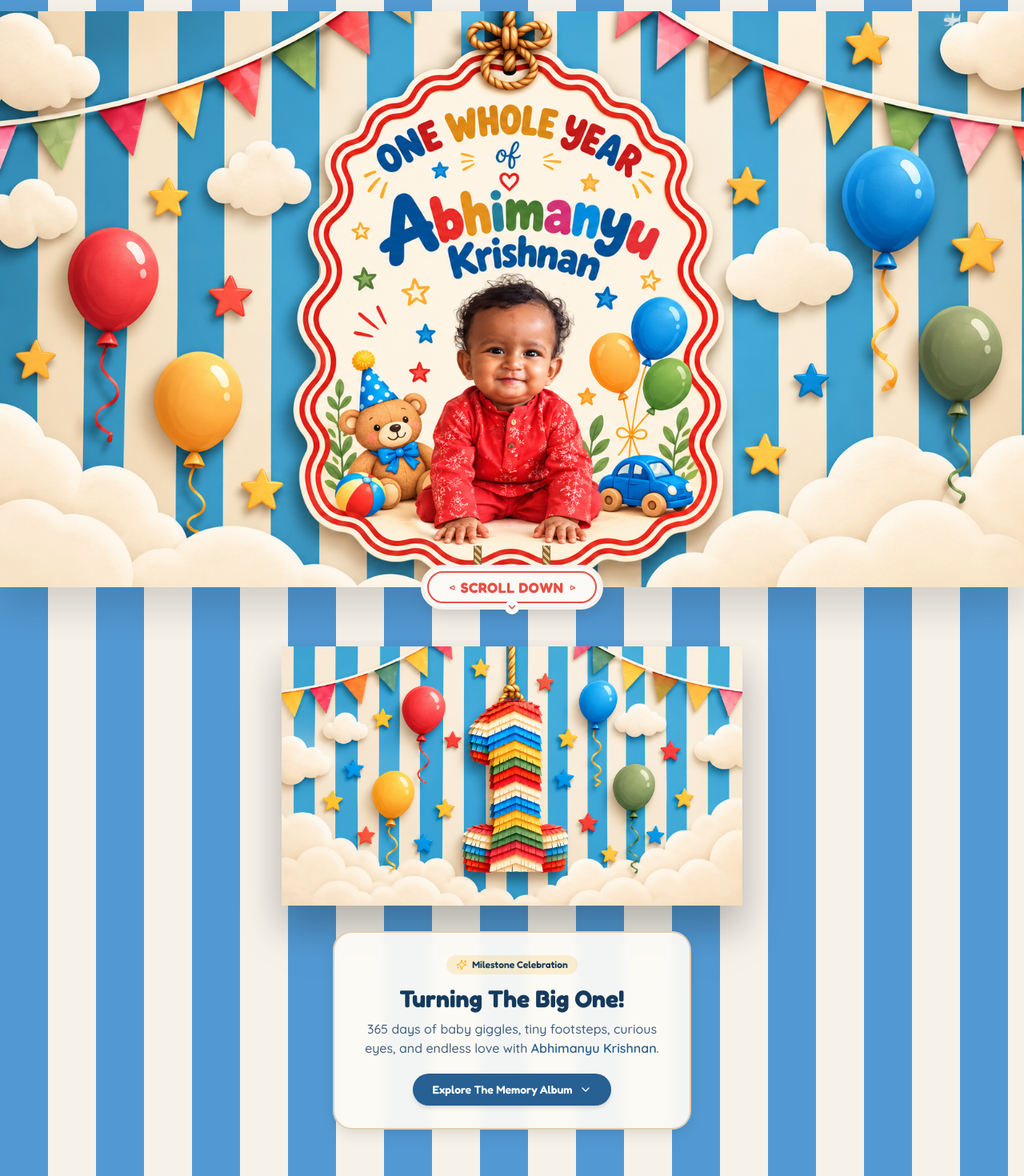
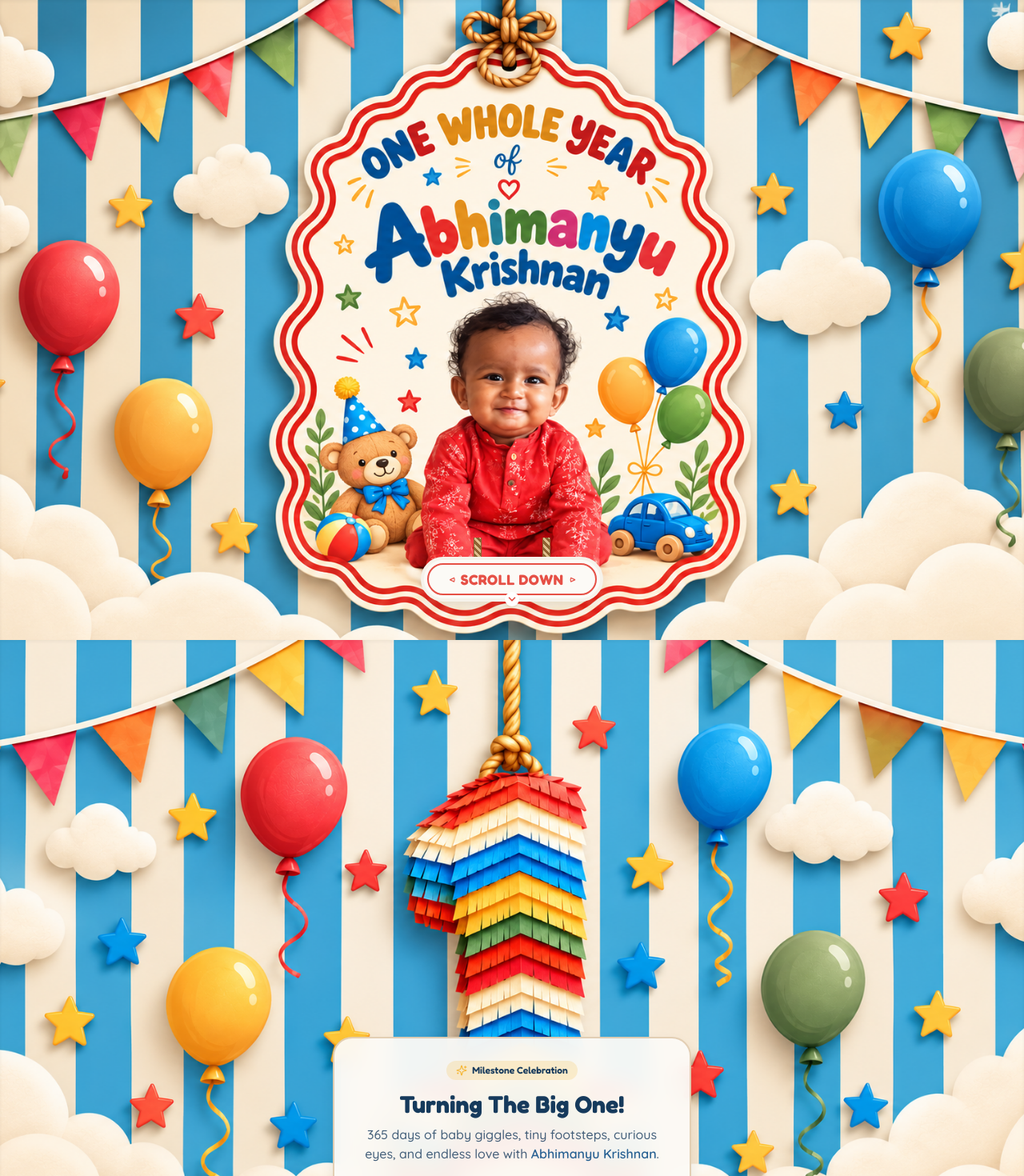
Before and after one commit to akashad123/abhimanyu-krishnan-birthday, a React (Vite) app: page / in a window 1280 px wide. Shown: the top 1470 px of the page at 80% size. Built offline with nearby package versions, Linux system fonts and the light colour scheme; no server answers; the database is empty.

Commit message:
feat: set abhi-pc and pinata-pc as full-bleed background images

```diff
--- a/src/App.jsx
+++ b/src/App.jsx
@@ -34,16 +34,16 @@ export function App() {
         ease: 'sine.inOut',
       });
 
-      // Subtle scroll reveal for the Pinata section
-      gsap.from('#pinata img', {
+      // Subtle scroll reveal for the Pinata section card
+      gsap.from('#pinata > div', {
         scrollTrigger: {
           trigger: '#pinata',
-          start: 'top 80%',
+          start: 'top 75%',
           toggleActions: 'play none none none',
         },
-        y: 40,
-        opacity: 0.85,
-        duration: 1.2,
+        y: 30,
+        opacity: 0,
+        duration: 1,
         ease: 'power2.out',
       });
     }, mainRef);
--- a/src/sections/LandingHero.jsx
+++ b/src/sections/LandingHero.jsx
@@ -4,36 +4,20 @@ import { APP_CONFIG } from '../config/appConfig';
 
 /**
  * LandingHero Section
- * Displays the client's official celebration artwork featuring baby Abhimanyu Krishnan:
- * - Mobile screens (<768px): Uses /decorations/abhi-mob.png (portrait mobile composition)
- * - Desktop/PC screens (>=768px): Uses /decorations/abhi-pc.png (widescreen landscape composition)
+ * Uses the official celebration artwork as the direct background image:
+ * - Desktop/PC screens (>=768px): abhi-pc.png
+ * - Mobile screens (<768px): abhi-mob.png
  * Suspends the interactive "Scroll Down" CTA button leading smoothly to the milestone piñata section.
  */
 export const LandingHero = () => {
   return (
     <section
       id={APP_CONFIG.sections.hero}
-      className="relative min-h-screen bg-striped-wallpaper flex flex-col items-center justify-between pb-6 overflow-hidden"
+      className="relative min-h-screen w-full bg-hero-artwork flex flex-col justify-end items-center pb-8 sm:pb-12 overflow-hidden shadow-inner"
     >
-      {/* Visual Composition Container */}
-      <div className="relative w-full flex-1 flex flex-col items-center justify-center">
-        <picture className="w-full flex justify-center items-center">
-          {/* PC / Desktop landscape version */}
-          <source media="(min-width: 768px)" srcSet="/decorations/abhi-pc.png" />
-          {/* Mobile portrait version */}
-          <img
-            src="/decorations/abhi-mob.png"
-            alt="One Whole Year of Abhimanyu Krishnan — First Birthday"
-            className="w-full max-h-[85vh] sm:max-h-[90vh] md:max-h-[92vh] w-auto object-contain drop-shadow-2xl mx-auto"
-            loading="eager"
-            fetchPriority="high"
-          />
-        </picture>
-
-        {/* Suspended Scroll Down CTA */}
-        <div className="-mt-8 sm:-mt-10 md:-mt-12 z-20">
-          <ScrollDownIndicator targetId={APP_CONFIG.sections.pinata} />
-        </div>
+      {/* Interactive Scroll Down CTA hovering at the bottom */}
+      <div className="z-20 transform hover:scale-105 transition-transform duration-300">
+        <ScrollDownIndicator targetId={APP_CONFIG.sections.pinata} />
       </div>
     </section>
   );
--- a/src/sections/PinataSection.jsx
+++ b/src/sections/PinataSection.jsx
@@ -4,36 +4,19 @@ import { APP_CONFIG } from '../config/appConfig';
 
 /**
  * PinataSection Component
- * Reveals the next visual moment from the reference: the hanging "1" piñata
- * suspended from the rope with colorful fringed paper layers, floating balloons,
- * and clouds as the visitor scrolls down.
+ * Uses the official milestone celebration artwork as the direct background image:
+ * - Desktop/PC screens (>=768px): pinata-pc.png
+ * - Mobile screens (<768px): pinata-mob.png
+ * Features the milestone message and scroll CTA at the bottom leading to the memory gallery.
  */
 export const PinataSection = () => {
   return (
     <section
       id={APP_CONFIG.sections.pinata}
-      className="relative min-h-screen bg-striped-wallpaper flex flex-col items-center justify-between pt-2 pb-12 px-4 overflow-hidden"
+      className="relative min-h-screen w-full bg-pinata-artwork flex flex-col justify-end items-center pb-8 sm:pb-12 px-4 overflow-hidden shadow-inner"
     >
-      {/* Centerpiece Pinata Visual */}
-      <div className="relative z-10 w-full max-w-md sm:max-w-lg md:max-w-xl mx-auto flex flex-col items-center">
-
-        {/* Suspended Number 1 Pinata Artwork */}
-        <div className="relative w-full flex flex-col items-center drop-shadow-2xl">
-          <picture className="w-full flex justify-center items-center">
-            {/* PC / Desktop landscape version */}
-            <source media="(min-width: 768px)" srcSet="/decorations/pinata-pc.png" />
-            {/* Mobile portrait version */}
-            <img
-              src="/decorations/pinata-mob.png"
-              alt="Abhimanyu Krishnan Number 1 Birthday Pinata"
-              className="w-full max-h-[82vh] md:max-h-[88vh] w-auto object-contain drop-shadow-2xl transition-transform duration-500 hover:scale-[1.01]"
-              loading="lazy"
-            />
-          </picture>
-        </div>
-
-        {/* Milestone Card */}
-        <div className="mt-6 sm:mt-8 w-full max-w-sm sm:max-w-md bg-theme-creamLight/95 backdrop-blur-sm border-2 border-theme-rope/40 rounded-3xl p-6 sm:p-7 text-center shadow-paper">
+      {/* Milestone Card positioned at bottom */}
+      <div className="relative z-10 w-full max-w-sm sm:max-w-md bg-theme-creamLight/95 backdrop-blur-md border-2 border-theme-rope/40 rounded-3xl p-6 sm:p-7 text-center shadow-paper mb-2">
         <div className="inline-flex items-center gap-1.5 px-3 py-1 rounded-full bg-theme-yellow/20 text-theme-navy font-display font-semibold text-xs mb-3">
           <Sparkles size={14} className="text-theme-yellow" />
           <span>Milestone Celebration</span>
@@ -56,9 +39,6 @@ export const PinataSection = () => {
           <ChevronDown size={16} />
         </a>
       </div>
-      </div>
-
-      <div className="h-4 sm:h-6" />
     </section>
   );
 };
--- a/src/styles/index.css
+++ b/src/styles/index.css
@@ -53,4 +53,35 @@
   .border-scalloped {
     border-style: solid;
   }
+
+  /* Official Responsive Background Artworks */
+  .bg-hero-artwork {
+    background-image: url('/decorations/abhi-mob.png');
+    background-size: cover;
+    background-position: center top;
+    background-repeat: no-repeat;
+  }
+
+  @media (min-width: 768px) {
+    .bg-hero-artwork {
+      background-image: url('/decorations/abhi-pc.png');
+      background-size: cover;
+      background-position: center top;
+    }
+  }
+
+  .bg-pinata-artwork {
+    background-image: url('/decorations/pinata-mob.png');
+    background-size: cover;
+    background-position: center top;
+    background-repeat: no-repeat;
+  }
+
+  @media (min-width: 768px) {
+    .bg-pinata-artwork {
+      background-image: url('/decorations/pinata-pc.png');
+      background-size: cover;
+      background-position: center top;
+    }
+  }
 }
```
Also changed, not shown: 2 other files (tests, documents, lock files or other folders). Lines whose indentation alone changed are shown as unchanged.
